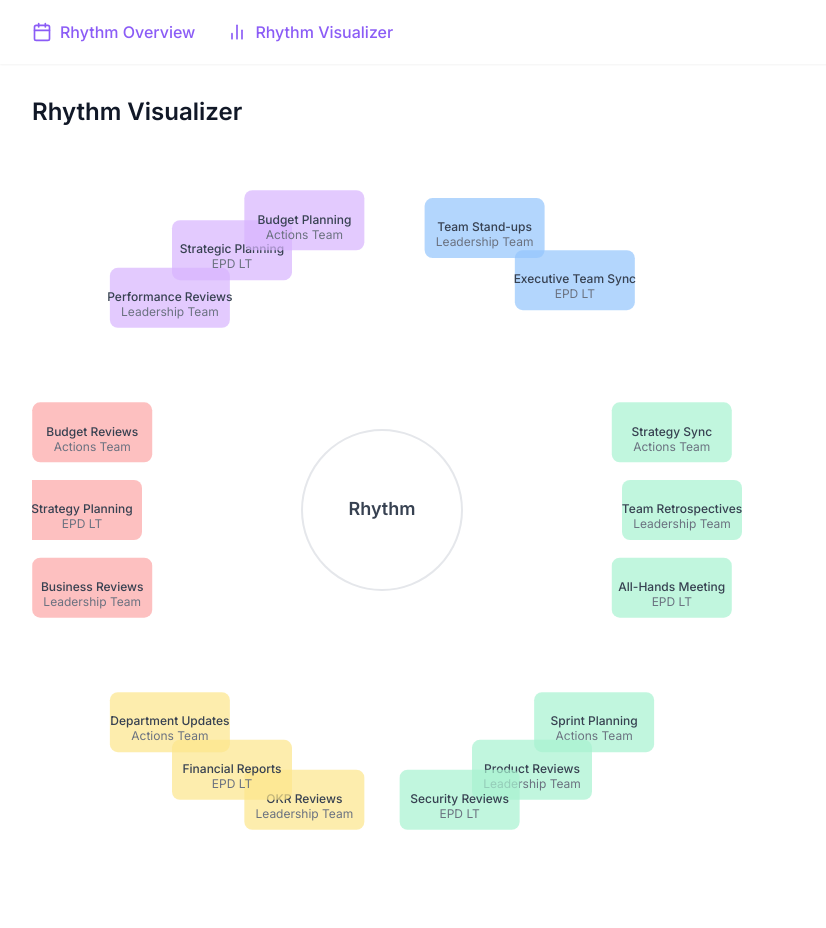
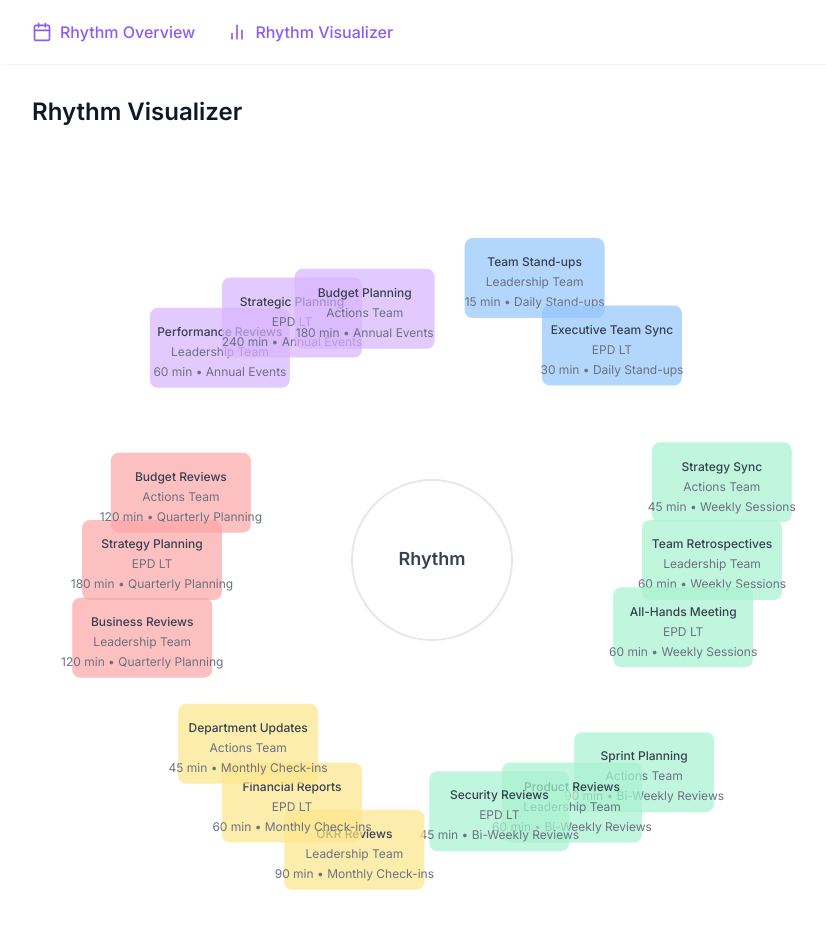
Before and after one commit to mattnigh/build-a-rhythm, a React (Vite) app: page /visualizer in a window 1280 px wide. Shown: the top 928 px of the page, without its empty margins (0-826 px from the left). Built offline with nearby package versions, Linux system fonts and the light colour scheme.

Commit message:
Fix overlapping images and add data
The overlapping images in the visualizer have been fixed.  Additionally, duration and frequency data have been added to the displayed blocks.

```diff
--- a/src/pages/Visualizer.tsx
+++ b/src/pages/Visualizer.tsx
@@ -38,7 +38,7 @@ const Visualizer = () => {
   const rhythmData = useMemo(() => getRhythmData(defaultRhythm), []);
   const totalSections = rhythmData.length;
   const radius = 300;
-  const center = radius + 50;
+  const center = radius + 100; // Increased center padding
   const size = (center + radius) * 2;
 
   return (
@@ -54,8 +54,12 @@ const Visualizer = () => {
             return section.items.map((item, itemIndex) => {
               const itemAngle = sectionAngle / (items + 1);
               const angle = startAngle + (itemIndex + 1) * itemAngle;
-              const x = center + radius * Math.cos(angle - Math.PI / 2);
-              const y = center + radius * Math.sin(angle - Math.PI / 2);
+
+              // Adjust radius based on index to prevent overlapping
+              const itemRadius = radius - (itemIndex * 20);
+
+              const x = center + itemRadius * Math.cos(angle - Math.PI / 2);
+              const y = center + itemRadius * Math.sin(angle - Math.PI / 2);
 
               const frequency = section.title.toLowerCase();
               const color = frequency.includes('daily') ? 'rgb(147, 197, 253)' :
@@ -67,17 +71,17 @@ const Visualizer = () => {
               return (
                 <g key={`${sectionIndex}-${itemIndex}`}>
                   <rect
-                    x={x - 60}
-                    y={y - 30}
-                    width="120"
-                    height="60"
+                    x={x - 70}
+                    y={y - 40}
+                    width="140"
+                    height="80"
                     rx="8"
                     fill={color}
                     fillOpacity="0.7"
                   />
                   <text
                     x={x}
-                    y={y}
+                    y={y - 15}
                     textAnchor="middle"
                     alignmentBaseline="middle"
                     className="text-xs font-medium"
@@ -87,13 +91,23 @@ const Visualizer = () => {
                   </text>
                   <text
                     x={x}
-                    y={y + 15}
+                    y={y + 5}
                     textAnchor="middle"
                     alignmentBaseline="middle"
                     className="text-xs"
                     fill="#6B7280"
                   >
                     {item.attendees}
+                  </text>
+                  <text
+                    x={x}
+                    y={y + 25}
+                    textAnchor="middle"
+                    alignmentBaseline="middle"
+                    className="text-xs"
+                    fill="#6B7280"
+                  >
+                    {item.duration} • {section.title}
                   </text>
                 </g>
               );
```
